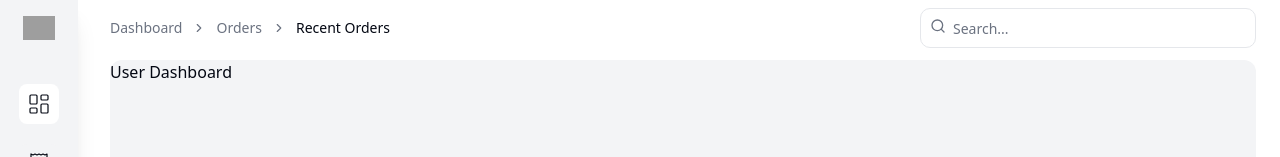
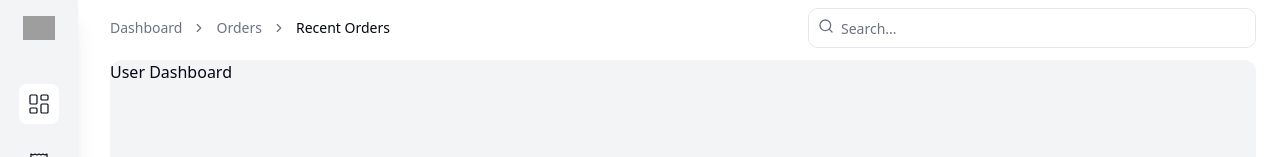
Before and after one commit to damygoes/invoice-genius-web-app, a React (Vite) app: page /dashboard in a window 1280 px wide. Shown: the top 157 px of the page. Built offline with nearby package versions, Linux system fonts and the light colour scheme; grey boxes are pictures that could not be loaded; what tailwindcss-debug-screens would draw is missing.

Commit message:
modified input field seachbar width

```diff
--- a/src/components/layout/page-layout/PageLayout.tsx
+++ b/src/components/layout/page-layout/PageLayout.tsx
@@ -17,7 +17,7 @@ interface PageLayoutProps extends React.HTMLAttributes<HTMLDivElement> {
 const PageLayout = ({ children }: PageLayoutProps) => {
   return (
     <section className='flex h-full w-full flex-col items-start justify-start gap-3 overflow-hidden px-6 pt-2'>
-      <header className='sm:bg-transparent sticky top-0 z-30 flex h-14 w-full items-center justify-between gap-4 border-b bg-background px-4 sm:static sm:h-auto sm:border-0 sm:px-0'>
+      <header className='sm:bg-transparent sticky top-0 z-30 flex h-14 w-full items-center justify-between gap-8 border-b bg-background px-4 sm:static sm:h-auto sm:border-0 sm:px-0'>
         <Breadcrumb className='hidden md:flex'>
           <BreadcrumbList>
             <BreadcrumbItem>
@@ -37,12 +37,12 @@ const PageLayout = ({ children }: PageLayoutProps) => {
             </BreadcrumbItem>
           </BreadcrumbList>
         </Breadcrumb>
-        <div className='relative ml-auto flex-1 md:grow-0'>
+        <div className='relative ml-auto max-w-md flex-1 2xl:max-w-7xl'>
           <Search className='absolute left-2.5 top-2.5 h-4 w-4 text-muted-foreground' />
           <Input
             type='search'
             placeholder='Search...'
-            className='w-full rounded-md bg-background pl-8 md:w-[200px] lg:w-[336px]'
+            className='w-full rounded-md bg-background pl-8'
           />
         </div>
       </header>
```
